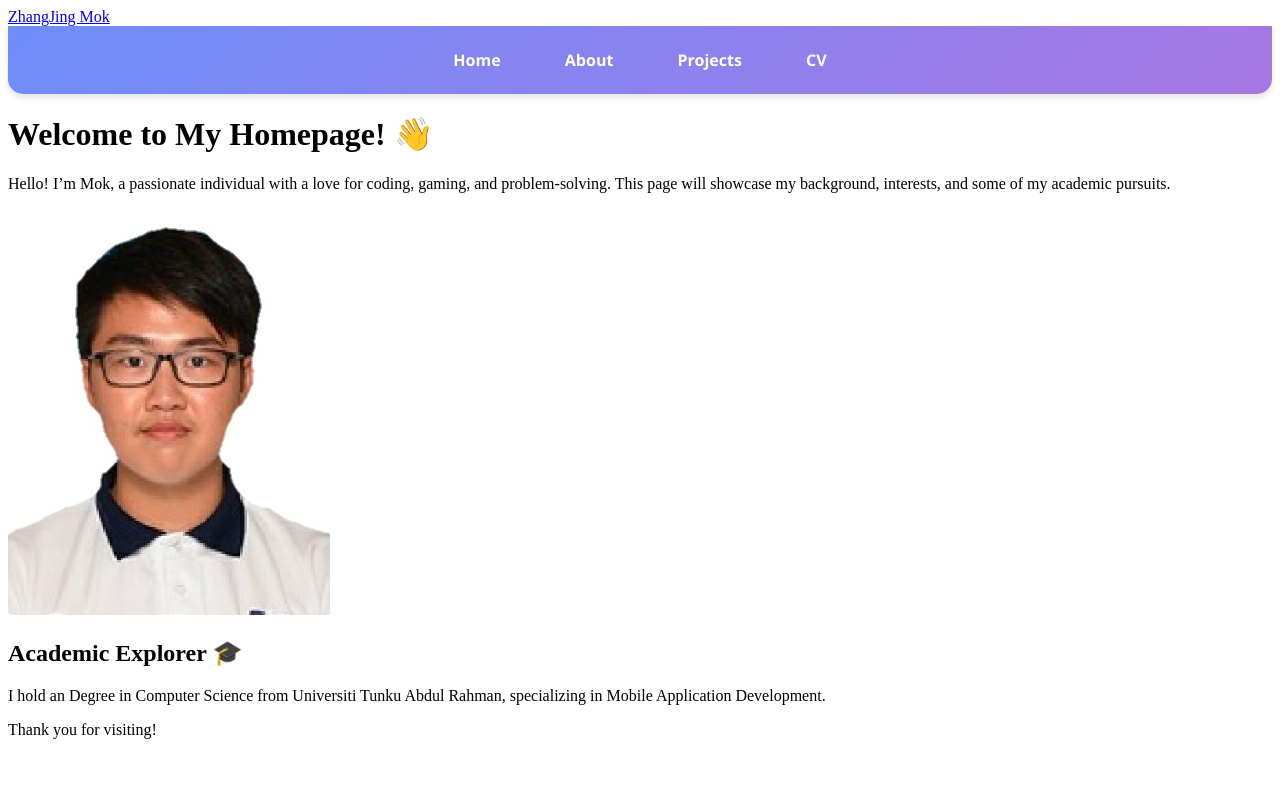
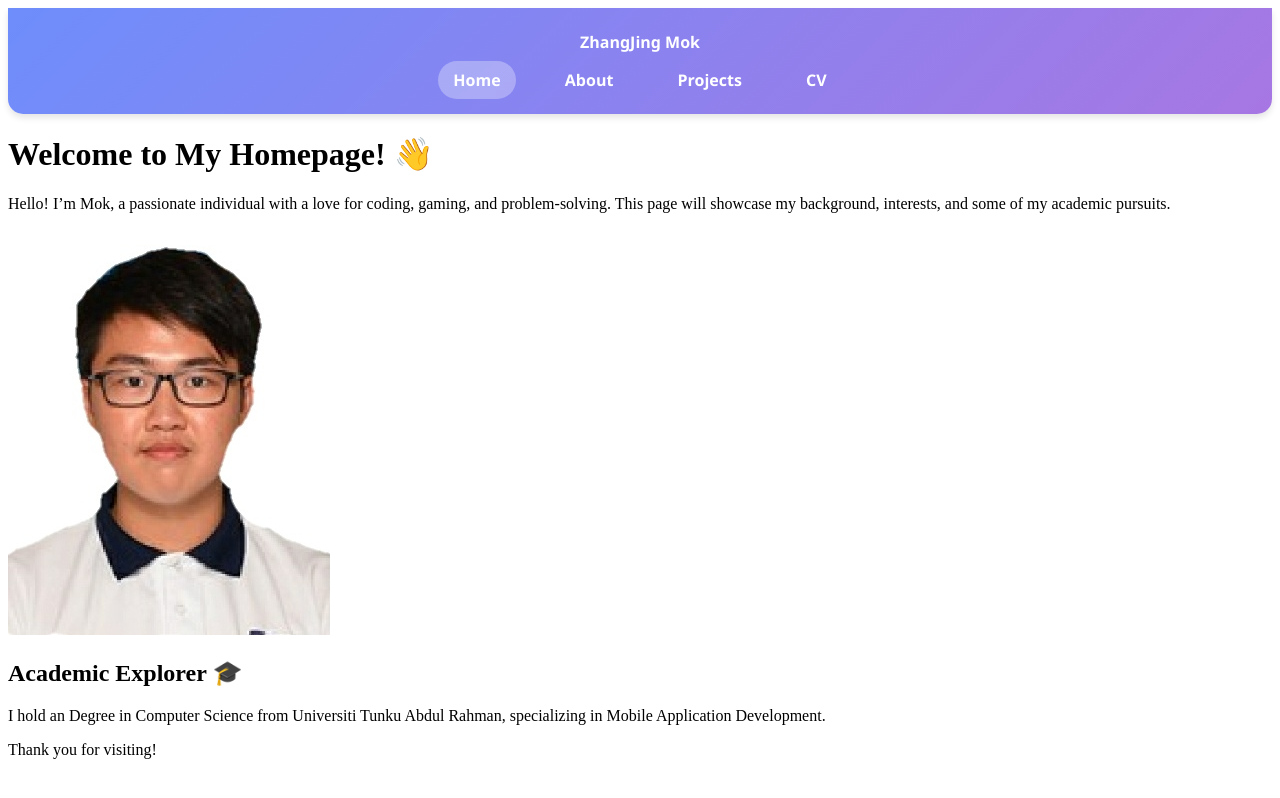
Before and after one commit to nokia2255/nokia2255.github.io, a Jekyll site: the page built from about.md, in a window 1280 px wide. Shown: the top 798 px of the page. Built offline with Jekyll 4.4.1, drawn with Linux system fonts in a browser that asks for light colours.

Commit message:
Update navbar.html

```diff
--- a/_includes/navbar.html
+++ b/_includes/navbar.html
@@ -1,7 +1,11 @@
- <a href="#" class="logo">ZhangJing Mok</a>
-<div class="navbar">
-    <a href="{{ '/' | relative_url }}">Home</a>
-    <a href="{{ '/about' | relative_url }}">About</a>
-    <a href="{{ '/projects' | relative_url }}">Projects</a>
-    <a href="{{ '/cv' | relative_url }}">CV</a>
-</div>
+ <nav class="navbar">
+        <div class="nav-container">
+            <a href="#" class="logo">ZhangJing Mok</a>
+            <div class="nav-links">
+                <a href="#" class="active">Home</a>
+                <a href="/about">About</a>
+                <a href="/projects">Projects</a>
+                <a href="/cv">CV</a>
+            </div>
+        </div>
+    </nav>
```
